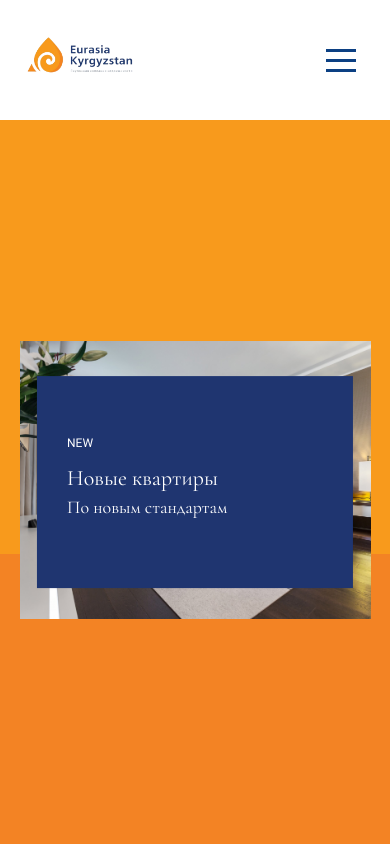
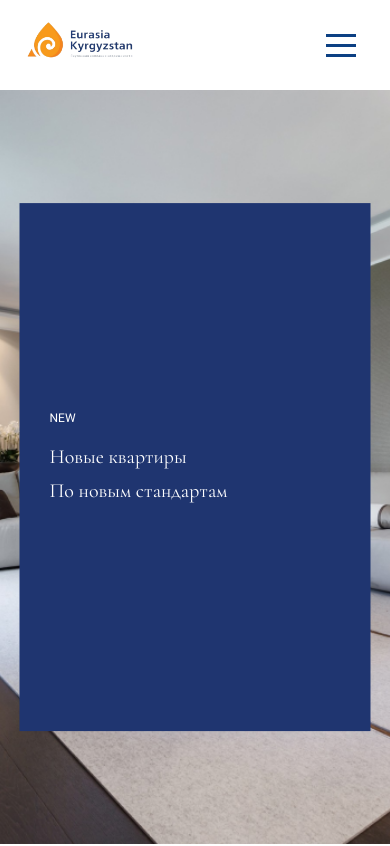
Before and after one commit to azamat71111/Frontend, a Next.js app: page / in a window 390 px wide. Shown: the top 846 px of the page. Built offline with nearby package versions, Linux system fonts and the light colour scheme.

Commit message:
add adpt

```diff
--- a/components/About/About.jsx
+++ b/components/About/About.jsx
@@ -1,5 +1,5 @@
-import React from 'react'
-import styles from "./About.module.sass"
+import React from "react";
+import styles from "./About.module.sass";
 
 export default function About() {
   return (
@@ -9,16 +9,19 @@ export default function About() {
           <div className={styles.info}>
             <div className={styles.titles}>
               <h2 className={styles.about__h2}>О Нас</h2>
-                        <h2 className={styles.about__description}>Мы подберем вам уникальные дизайны</h2>
+              <h2 className={styles.about__description}>
+                Мы подберем вам уникальные дизайн
+              </h2>
             </div>
-                        <a href="#" className={styles.about__link}>Узнать еще</a>
+            <a href="#" className={styles.about__link}>
+              Узнать еще
+            </a>
           </div>
           <div className={styles.img}>
             <img src="images/design.png" alt="" className={styles.img__about} />
           </div>
         </div>
-
       </div>
     </header>
-    )
+  );
 }
--- a/components/Layout/Navbar/Navbar.module.sass
+++ b/components/Layout/Navbar/Navbar.module.sass
@@ -54,6 +54,8 @@
   .nav.navVisible
 @media screen and (max-width: 800px)
   .container
+    height: 90px
+  .container
     width: calc( 100% - 50px )
   .logo
     width: 160px
--- a/components/MainHead/MainHead.module.sass
+++ b/components/MainHead/MainHead.module.sass
@@ -10,19 +10,25 @@
   height: 100%
 
 .main__content
+  width: 100%
+  height: 100%
+  display: flex
+  align-items: center
+  justify-content: center
 .main__img
   position: relative
-  transform: translateX(-20%)
-  height: calc( 85vh - 120px )
+  transform: translateX(-30%)
+  width: 45%
   img
+    width: 100%
     height: 100%
 
 .main__cart
   position: absolute
   top: 50%
   right: 15%
-  height: 75%
-  width: 65%
+  height: 70%
+  width: 80%
   background-color: #1F3570
   transform: translateY(-50%) translateX(100%)
   color: #fff
@@ -49,52 +55,61 @@
   font-family: "Cormorant Garamond", sans-serif
   font-weight: 400
   margin-bottom: 20px
-
-@media screen and (max-width: 870px)
+@media screen and (max-height: 800px)
+  .head
+    min-height: 600px
+    padding: 30px 0
+@media screen and (min-width: 1600px)
+  .main__img
+    max-width: 750px
+@media screen and (min-width: 1900px)
+  .main__img
+    max-width: 1000px
+@media screen and (max-width: 1200px)
+  .main__img
+    width: 50%
+@media screen and (max-width: 900px)
+  .main__img
+    transform: translateX(0)
+    width: 80%
   .main__cart
+    top: 50%
     right: 50%
     transform: translateY(-50%) translateX(50%)
+  .cart__title
+    font-size: 1.75rem
+  .cartSub__title
+    font-size: 1.625rem
+@media screen and (max-width: 800px)
+  .head
+    height: calc( 100vh - 90px)
+@media screen  and (max-width: 650px)
   .main__img
-    transform: translateX(0)
-@media screen and (max-width: 536px)
-  .container
-    align-items: flex-start
-    padding-top: 40px
+    width: 100%
+    height: 90%
+    img
+      object-fit: cover
+  .cart__title
+    font-size: 1.625rem
+  .cartSub__title
+    font-size: 1.375rem
+@media screen  and (max-width: 440px)
   .main__content
-    display: flex
-    justify-content: center
-    align-items: flex-start
+    width: 100%
+    height: 100%
   .main__img
-    height: auto
-    max-height: calc( 85vh - 120px )
+    width: 100%
+    height: 100%
+  .main__cart
+    height: 70%
     width: 90%
-    img
-      width: 100%
-  .main__cart
-    width: 90%
-  //text
   .new__text
-    margin-bottom: 15px
-    font-size: 12px
+    font-size: 0.75rem
   .cart__title
-    margin-bottom: 5px
-    font-size: 28px
+    font-size: 1.25rem
   .cartSub__title
-    font-size: 22px
-    margin-bottom: 10px
-@media screen and (max-width: 420px)
-  .container
-    padding-top: 0
-    align-items: center
-  .main__content
-    align-items: center
-  //text
-  .new__text
-    margin-bottom: 15px
-    font-size: 12px
-  .cart__title
-    margin-bottom: 5px
-    font-size: 22px
-  .cartSub__title
-    font-size: 18px
-    margin-bottom: 10px
+    font-size: 1.25rem
+  @media screen and (max-height: 800px)
+    .head
+      min-height: 550px
+      padding: 0
--- a/pages/index.js
+++ b/pages/index.js
@@ -12,7 +12,7 @@ export default function Home() {
   return (
     <div className={styles.container}>
       <Head>
-        <title>Create Next App</title>
+        <title>Главная</title>
         <meta name="description" content="Generated by create next app" />
         <link rel="icon" href="/favicon.ico" />
       </Head>
```
Also changed, not shown: components/About/About.module.sass (+55 -62 lines). Lines whose indentation alone changed are shown as unchanged.
